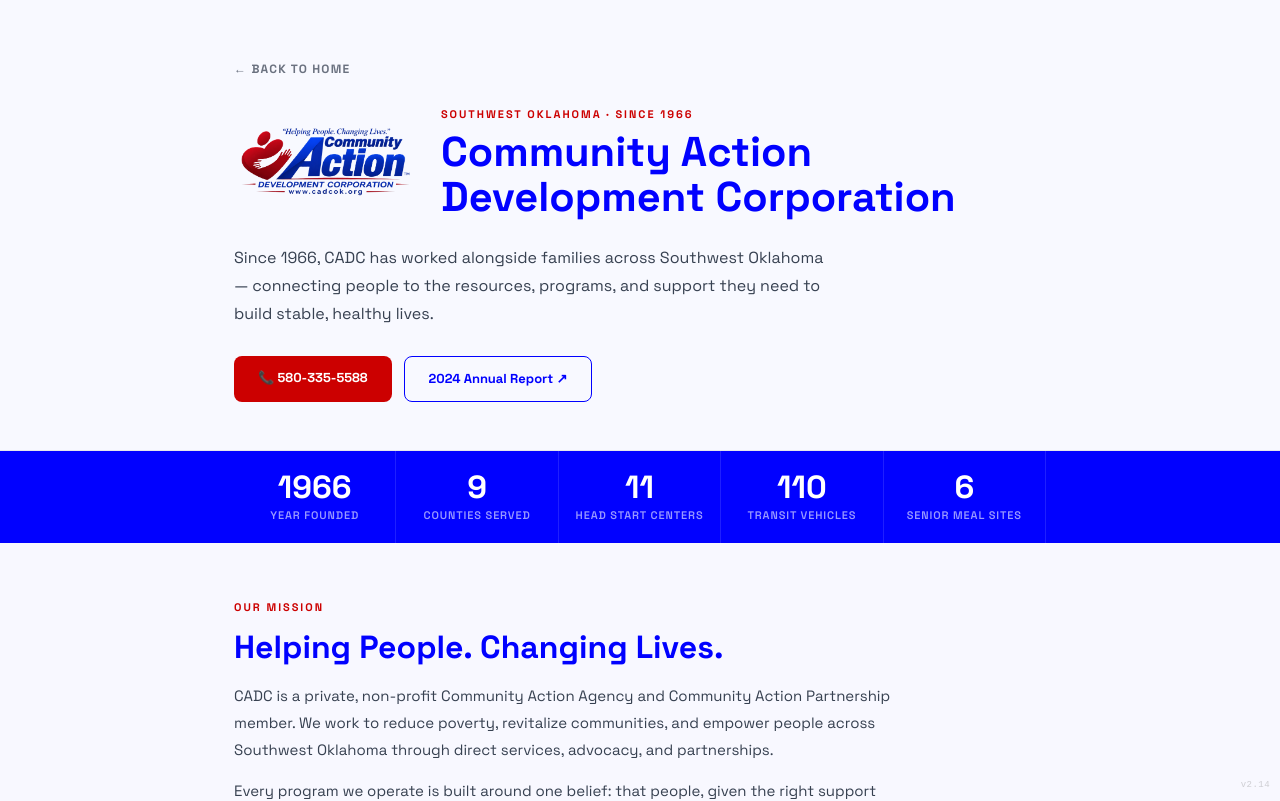
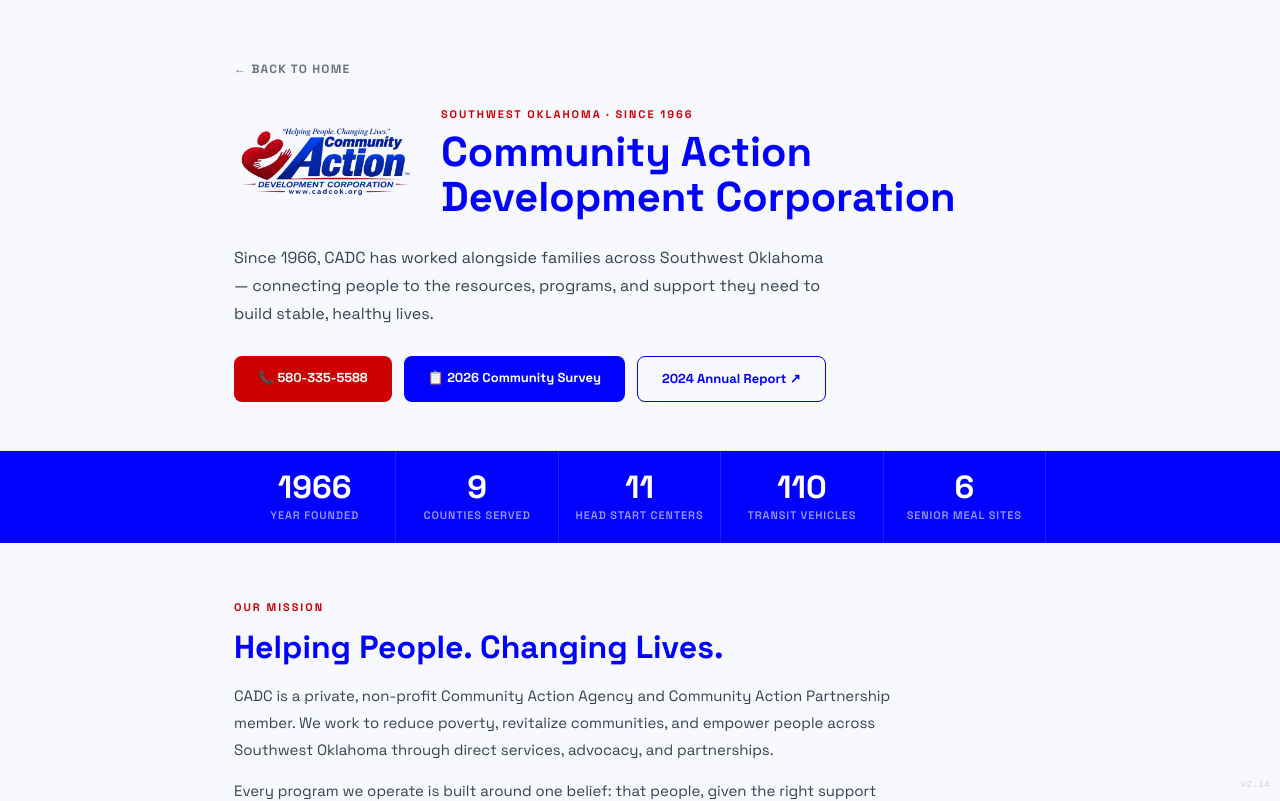
Before and after one commit to ironsilkstrategies/CADC, a Next.js app: page /about in a window 1280 px wide. Shown: the top 801 px of the page. Built offline with nearby package versions, Linux system fonts and the light colour scheme.

Commit message:
Add files via upload

```diff
--- a/app/about/page.tsx
+++ b/app/about/page.tsx
@@ -532,6 +532,15 @@
             <a href={`tel:+1${contact.mainPhone.replace(/\D/g,"")}`} aria-label={`Call CADC main office at ${contact.mainPhone}`} style={{ background: "#CC0000", color: "white", padding: "12px 24px", borderRadius: 8, fontWeight: 700, fontSize: 13, textDecoration: "none" }}>
               📞 {contact.mainPhone}
             </a>
+            <a
+              href="https://www.surveymonkey.com/r/26cadcneeds"
+              target="_blank"
+              rel="noopener noreferrer"
+              aria-label="Take the 2026 CADC Community Needs Survey (opens in new tab)"
+              style={{ background: "#0101FF", color: "white", padding: "12px 24px", borderRadius: 8, fontWeight: 700, fontSize: 13, textDecoration: "none" }}
+            >
+              📋 2026 Community Survey
+            </a>
             {annualReport && (
               <a href={(annualReport as { href: string }).href} target="_blank" rel="noopener noreferrer" aria-label="Download 2024 Annual Report (opens in new tab)" style={{ border: "1px solid #0101FF", color: "#0101FF", padding: "12px 24px", borderRadius: 8, fontWeight: 700, fontSize: 13, textDecoration: "none" }}>
                 2024 Annual Report ↗
```
